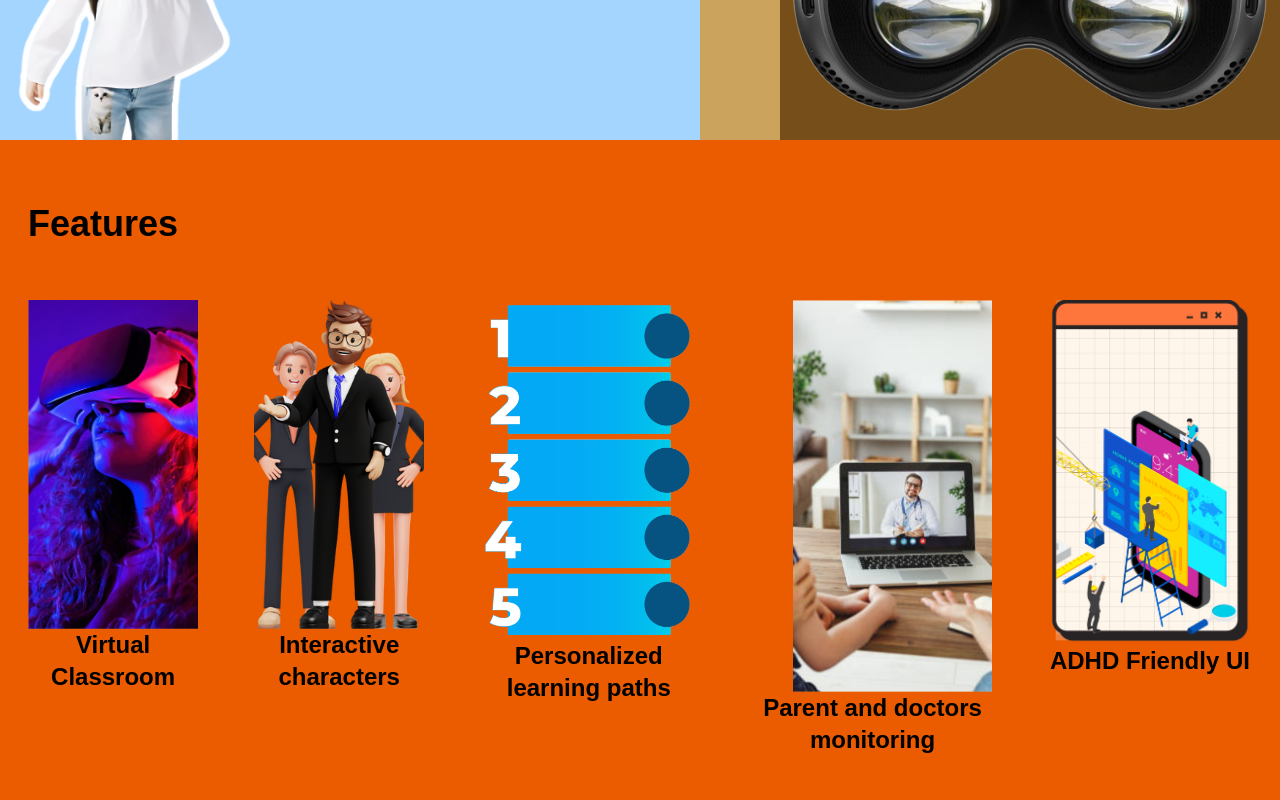
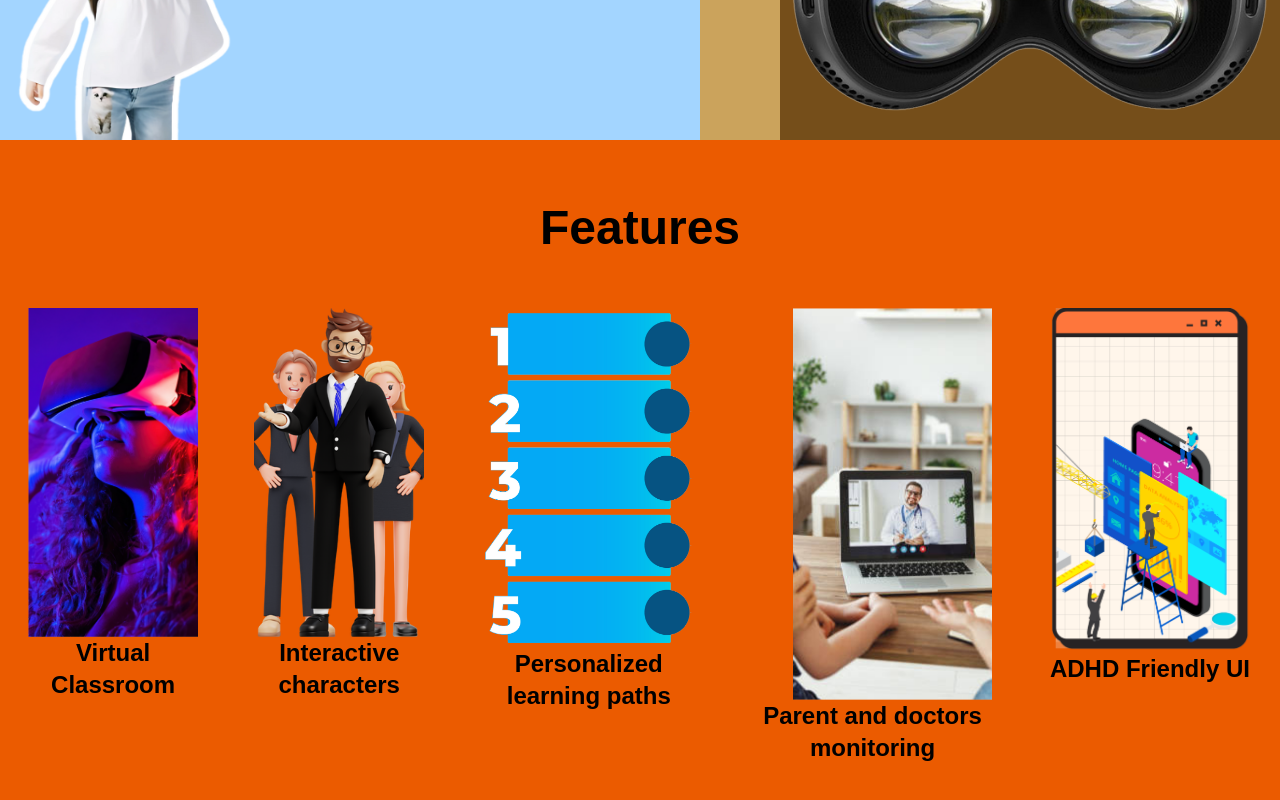
Before and after one commit to Eaman006/Yukti-website, a Next.js app in the folder my-app/: page / in a window 1280 px wide. Shown: the part 1142-1942 px from the top of the page. Built offline with nearby package versions, Linux system fonts and the light colour scheme.

Commit message:
font fixed

```diff
--- a/my-app/app/page.js
+++ b/my-app/app/page.js
@@ -27,7 +27,7 @@ export default function Home() {
         </div>
       </div>
       <div className="bg-[#eb5b00] p-2 h-screen">
-        <div className="mx-5 text-4xl font-bold my-14">
+        <div className="mx-5 text-5xl font-extrabold my-14 text-center">
           Features
         </div>
         <div className="flex gap-14 mx-5">
@@ -57,7 +57,7 @@ export default function Home() {
           </div>
           <div className="flex-row">
             <div className="ml-10">
-              <Image src="/7.png" width={220} height={220} alt="vr image4"/>
+              <Image src="/7.png" width={235} height={235} alt="vr image4"/>
             </div>
             <div className="text-center font-bold text-2xl">
               Parent and doctors monitoring
```
